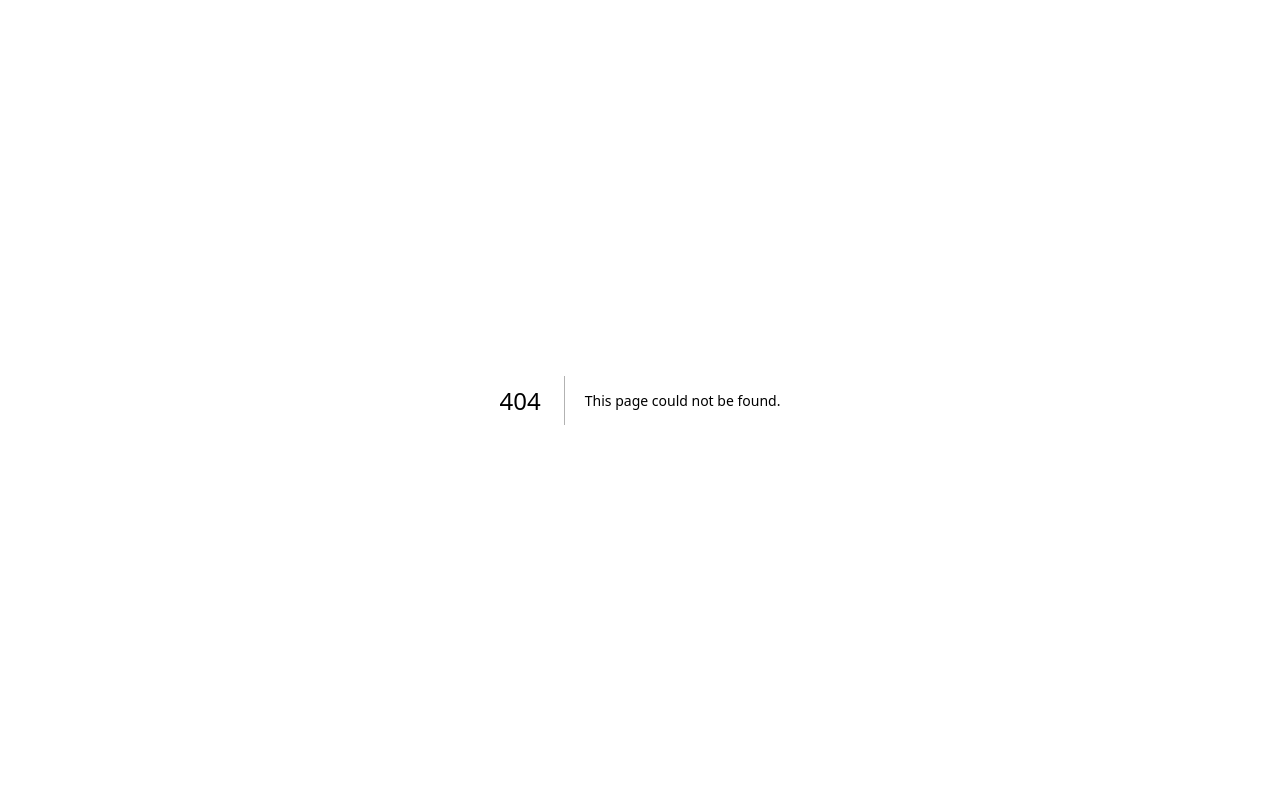
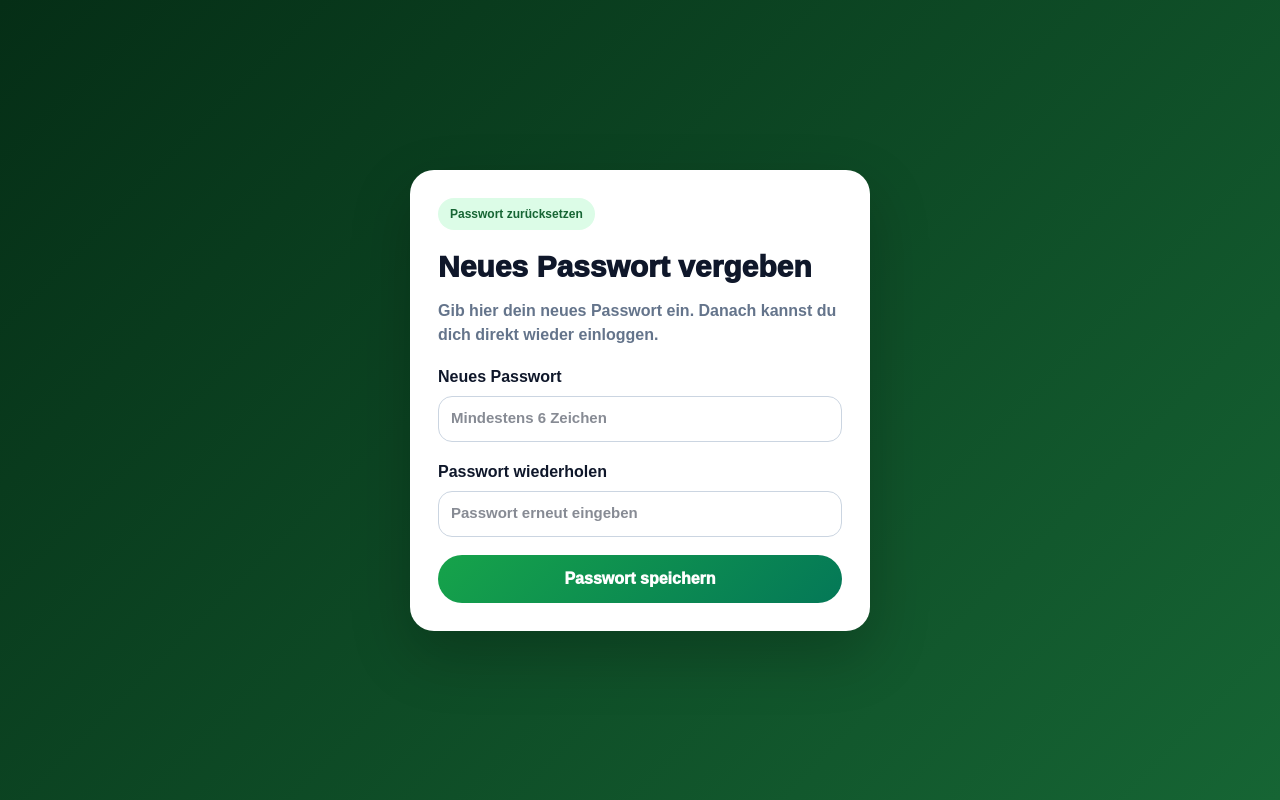
Before and after one commit to SpargelTarzan06/tippspiel, a Next.js app: page /reset-password in a window 1280 px wide. Before the commit this address had no page. Built offline with nearby package versions, Linux system fonts and the light colour scheme; no server answers.

Commit message:
passwort reset

```diff
--- /dev/null
+++ b/app/reset-password/page.tsx
@@ -0,0 +1,179 @@
+'use client'
+
+import { useState } from 'react'
+import { useRouter } from 'next/navigation'
+import { supabase } from '../../lib/supabaseClient'
+
+export default function ResetPasswordPage() {
+  const router = useRouter()
+
+  const [password, setPassword] = useState('')
+  const [passwordRepeat, setPasswordRepeat] = useState('')
+  const [saving, setSaving] = useState(false)
+  const [message, setMessage] = useState('')
+
+  async function savePassword() {
+    setMessage('')
+
+    if (password.length < 6) {
+      setMessage('Das Passwort muss mindestens 6 Zeichen lang sein.')
+      return
+    }
+
+    if (password !== passwordRepeat) {
+      setMessage('Die Passwörter stimmen nicht überein.')
+      return
+    }
+
+    setSaving(true)
+
+    const { error } = await supabase.auth.updateUser({
+      password,
+    })
+
+    if (error) {
+      setMessage(error.message)
+      setSaving(false)
+      return
+    }
+
+    setMessage('Passwort erfolgreich geändert. Du wirst zum Login weitergeleitet.')
+
+    setTimeout(() => {
+      router.push('/login')
+    }, 1800)
+  }
+
+  return (
+    <main
+      style={{
+        minHeight: '100vh',
+        display: 'grid',
+        placeItems: 'center',
+        padding: 24,
+        background: 'linear-gradient(135deg, #052e16, #166534)',
+      }}
+    >
+      <section
+        style={{
+          width: '100%',
+          maxWidth: 460,
+          background: 'white',
+          borderRadius: 24,
+          padding: 28,
+          boxShadow: '0 24px 60px rgba(0,0,0,0.22)',
+        }}
+      >
+        <div
+          style={{
+            display: 'inline-flex',
+            padding: '7px 12px',
+            borderRadius: 999,
+            background: '#dcfce7',
+            color: '#166534',
+            fontWeight: 900,
+            fontSize: 12,
+            marginBottom: 14,
+          }}
+        >
+          Passwort zurücksetzen
+        </div>
+
+        <h1
+          style={{
+            margin: 0,
+            fontSize: 30,
+            color: '#0f172a',
+            fontWeight: 950,
+          }}
+        >
+          Neues Passwort vergeben
+        </h1>
+
+        <p
+          style={{
+            color: '#64748b',
+            fontWeight: 700,
+            lineHeight: 1.5,
+            marginTop: 10,
+          }}
+        >
+          Gib hier dein neues Passwort ein. Danach kannst du dich direkt wieder
+          einloggen.
+        </p>
+
+        <label style={labelStyle}>
+          Neues Passwort
+          <input
+            type="password"
+            placeholder="Mindestens 6 Zeichen"
+            value={password}
+            onChange={(e) => setPassword(e.target.value)}
+            style={inputStyle}
+          />
+        </label>
+
+        <label style={labelStyle}>
+          Passwort wiederholen
+          <input
+            type="password"
+            placeholder="Passwort erneut eingeben"
+            value={passwordRepeat}
+            onChange={(e) => setPasswordRepeat(e.target.value)}
+            style={inputStyle}
+          />
+        </label>
+
+        <button
+          onClick={savePassword}
+          disabled={saving}
+          style={{
+            width: '100%',
+            minHeight: 48,
+            border: 0,
+            borderRadius: 999,
+            marginTop: 18,
+            background: saving
+              ? '#94a3b8'
+              : 'linear-gradient(135deg, #16a34a, #047857)',
+            color: 'white',
+            fontWeight: 950,
+            cursor: saving ? 'not-allowed' : 'pointer',
+          }}
+        >
+          {saving ? 'Speichert...' : 'Passwort speichern'}
+        </button>
+
+        {message && (
+          <p
+            style={{
+              marginTop: 18,
+              color: message.includes('erfolgreich') ? '#166534' : '#dc2626',
+              fontWeight: 800,
+            }}
+          >
+            {message}
+          </p>
+        )}
+      </section>
+    </main>
+  )
+}
+
+const labelStyle: React.CSSProperties = {
+  display: 'block',
+  marginTop: 18,
+  color: '#0f172a',
+  fontWeight: 850,
+}
+
+const inputStyle: React.CSSProperties = {
+  width: '100%',
+  boxSizing: 'border-box',
+  minHeight: 46,
+  borderRadius: 14,
+  border: '1px solid #cbd5e1',
+  padding: '0 12px',
+  marginTop: 7,
+  fontSize: 15,
+}
```
